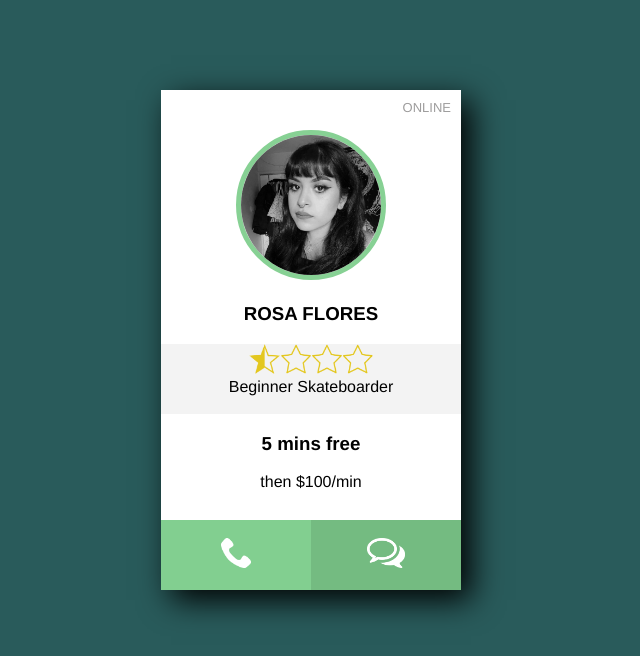
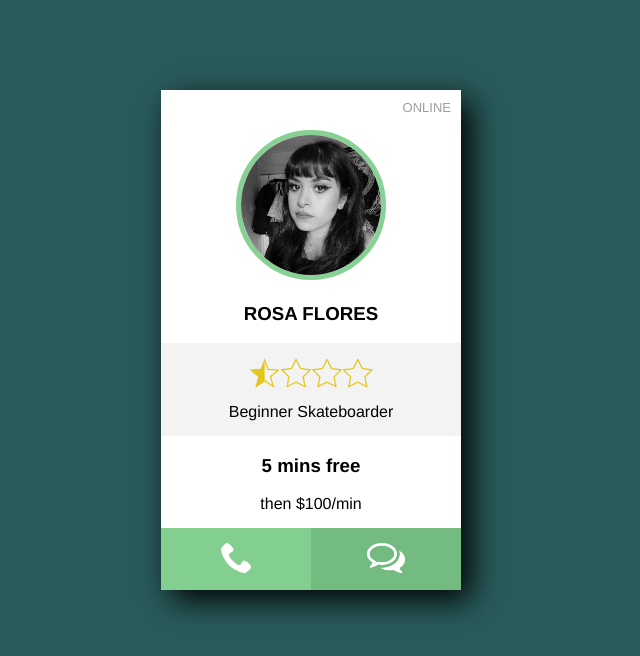
Before and after one commit to rosacf-ga/flexbox-grid-lab, a plain HTML site: page index.html in a window 1280 px wide. Shown: the whole page, without its empty margins (95-735 px from the left). Drawn offline with Linux system fonts and the light colour scheme.

Commit message:
Use Flexbox to further format items within the grid

```diff
--- a/style.css
+++ b/style.css
@@ -17,7 +17,7 @@ body {
     margin: 90px 20%;
     box-shadow: 10px 10px 30px;
     display: grid;
-    grid-template-rows: 1fr 4fr 2fr 3fr 2fr;
+    grid-template-rows: 1fr 4fr 3fr 3fr 2fr;
 
 }
 
@@ -36,14 +36,17 @@ body {
     border-radius: 50%;
     border: rgb(135, 209, 148) solid 5px;
     margin-top: 5px;
-
 }
 
 .sect2 {
     background-color: rgb(243, 243, 243);
+    display: flex;
+    flex-direction: column;
+    justify-content: space-evenly;
 }
 .sect2  > img {
     height:30px;
+    align-self: center;
 }
 
 
```
